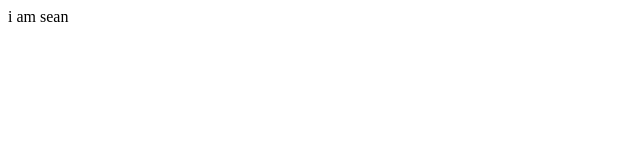
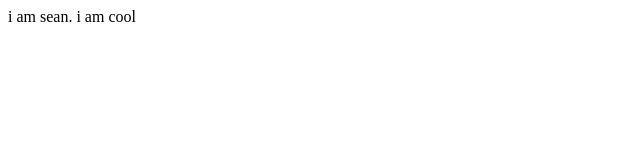
Before and after one commit to thefatcat12/gw, a plain HTML site: page index.html in a window 1280 px wide. Shown: the full height of the page, 0-640 px from the left. Drawn offline with Linux system fonts and the light colour scheme.

Commit message:
name changes

```diff
--- a/index.html
+++ b/index.html
@@ -4,6 +4,6 @@
         <title>hi</title>
     </head>
     <body>
-        i am sean
+        i am sean. i am cool
     </body>
 </html>
```
